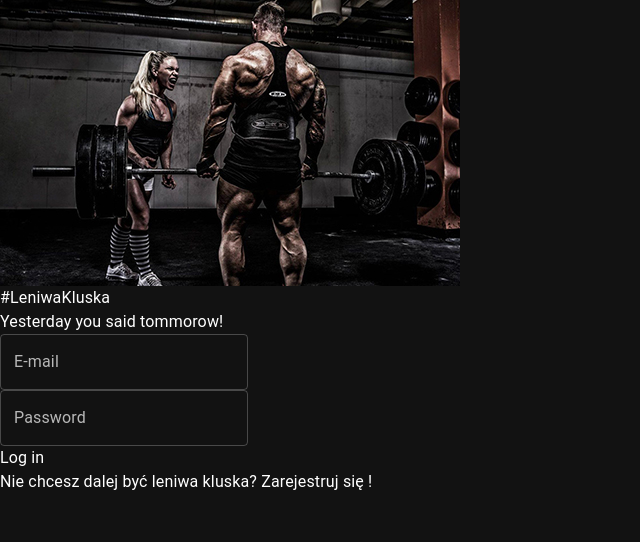
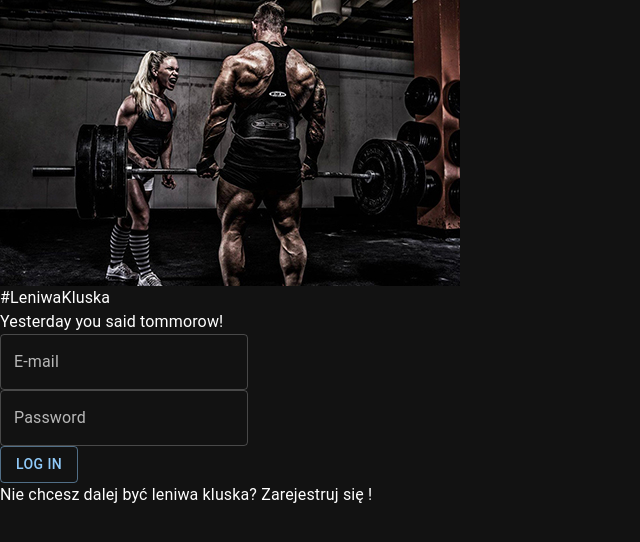
Before and after one commit to ikrystian/kluska-react, a React (Vite) app: page /auth/login in a window 1280 px wide. Shown: the top 542 px of the page, without its empty margins (0-640 px from the left). Built offline with nearby package versions, Linux system fonts and the light colour scheme.

Commit message:
Add login form button with loading state

```diff
--- a/src/components/LoginForm.tsx
+++ b/src/components/LoginForm.tsx
@@ -4,6 +4,8 @@ import { yupResolver } from '@hookform/resolvers/yup';
 import { TextField } from '@mui/material';
 import axios from 'axios';
 import { token } from '../router/auth/AuthSignal.ts';
+import { LoadingButton } from '@mui/lab';
+import { useState } from 'react';
 
 class FromData {
 }
@@ -14,6 +16,8 @@ export default function LoginForm() {
         email: string;
         password: string;
     }
+
+    const [loading, setLoading] = useState(false);
 
     const schema = yup
         .object()
@@ -30,6 +34,7 @@ export default function LoginForm() {
     })
 
     const onSubmit = (data: FromData) => {
+        setLoading(true);
         axios.post(`${import.meta.env.VITE_API_URL}auth/signin`, data, {
             headers: {'Content-Type': 'application/json'}
         })
@@ -56,7 +61,11 @@ export default function LoginForm() {
                            helperText={errors.password && errors.password.message} id="password" label="Password"
                            variant="outlined"/>
             </div>
-            <button type="submit" className={'block w-full p-2 bg-blue-950 mb-5 text-white'}>Log in</button>
+            <div className={'flex justify-center mt-4 mb-8'}>
+            <LoadingButton type="submit" loading={loading} variant="outlined">
+                Log in
+            </LoadingButton>
+            </div>
         </form>
     );
 }
```
